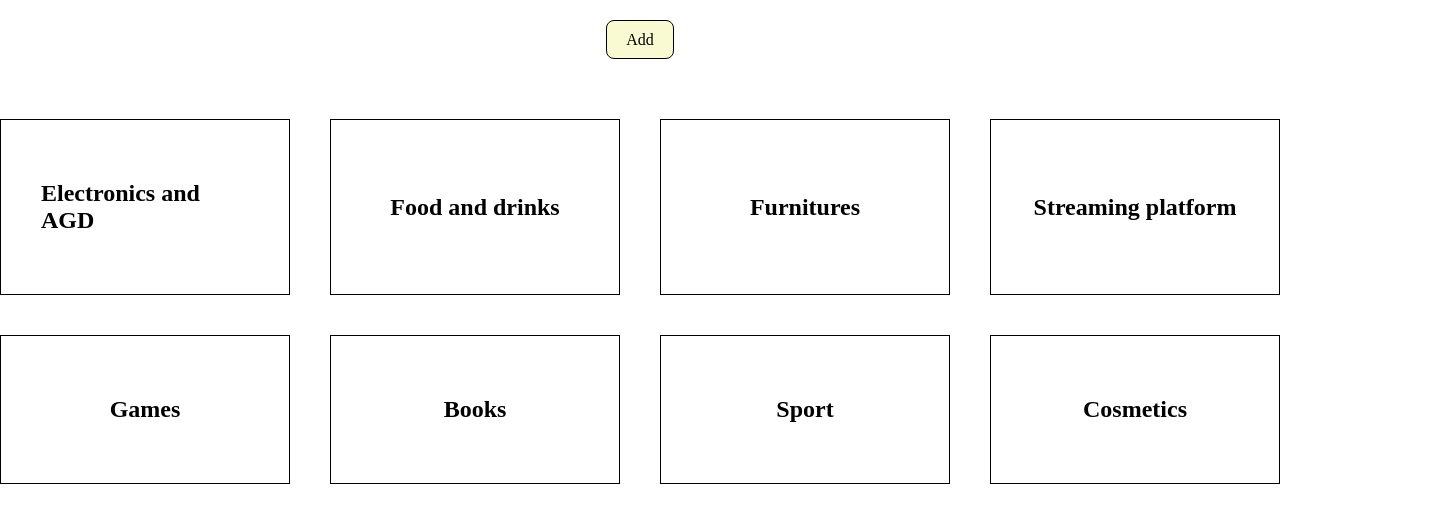
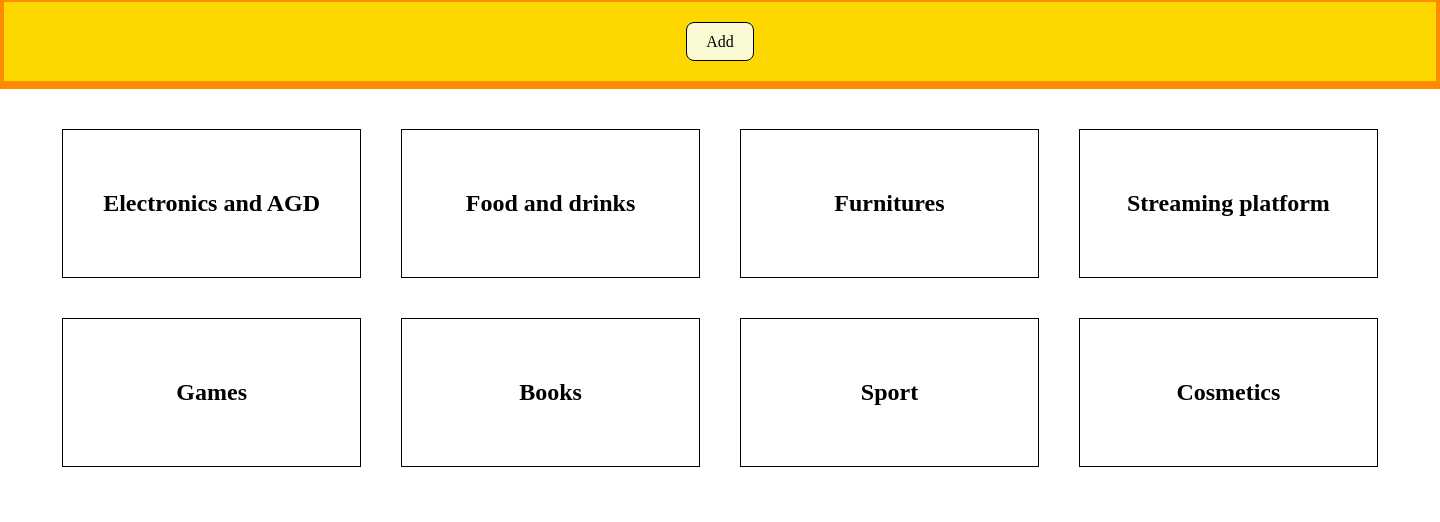
Before and after one commit to kwrona05/ReactApp-store, a React (Vite) app in the folder Shop page/: page / in a window 1280 px wide. Shown: the top 522 px of the page, 1440 px wide, since content can reach past the window. Built offline with nearby package versions, Linux system fonts and the light colour scheme.

Commit message:
Create .header div

```diff
--- a/Shop page/src/App.jsx
+++ b/Shop page/src/App.jsx
@@ -11,9 +11,11 @@ function Tile(props) {
 function App() {
   return (
     <div className="container">
+    <div className="header">
       <div className="btnDiv">
           <button className="offerBtn">Add</button>
       </div>
+    </div>
     <div className="tileDiv">
       <Tile
       name="Electronics and AGD"
```
